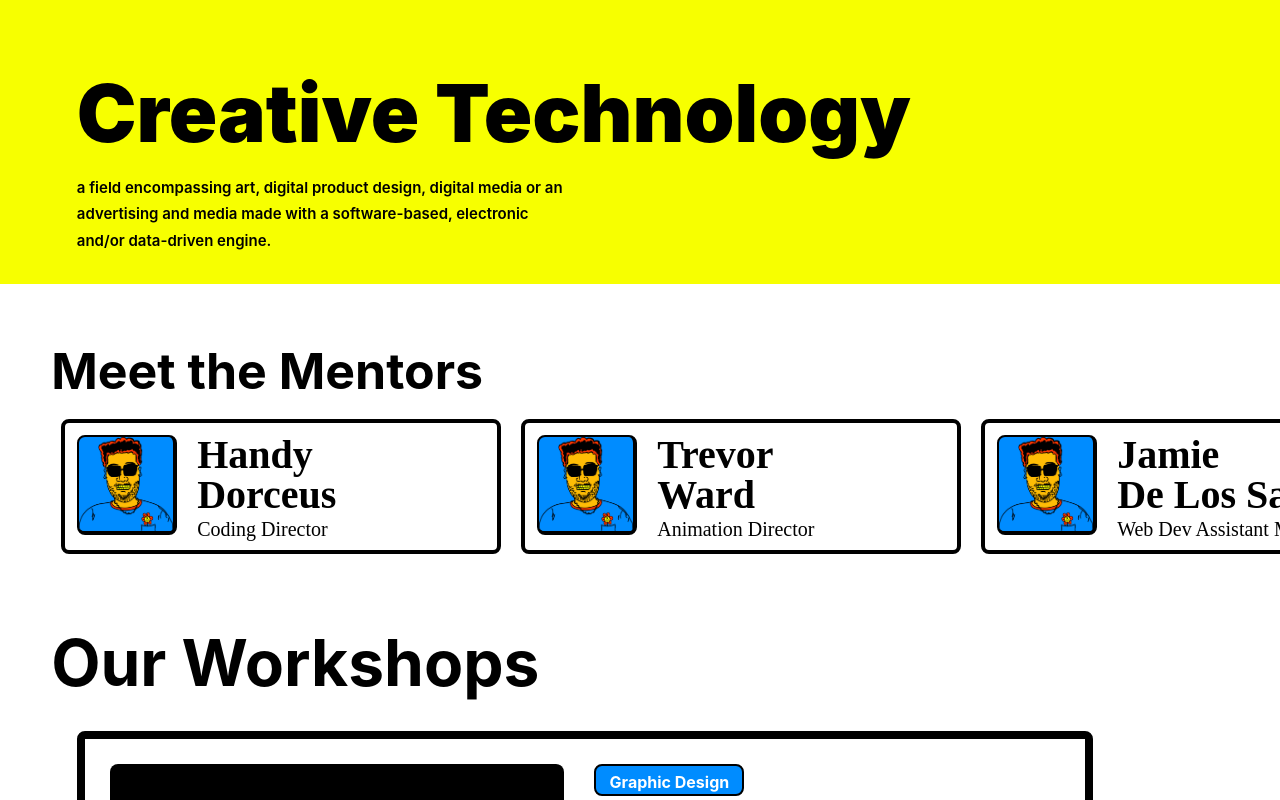
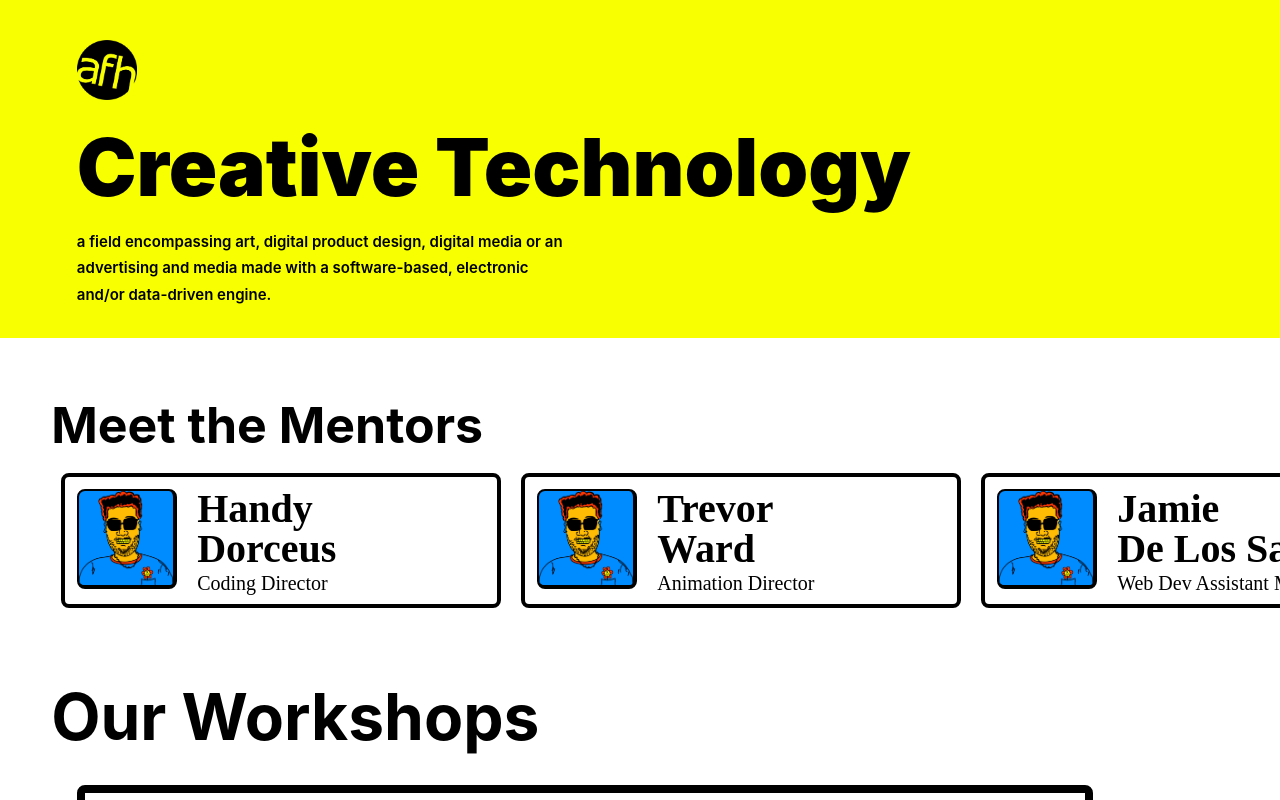
Before and after one commit to Artists-for-Humanity/afhonline, a Next.js app in the folder nextjs-blog/: page /ctech in a window 1280 px wide. Shown: the top 800 px of the page. Built offline with nearby package versions, Linux system fonts and the light colour scheme.

Commit message:
added home button to StudioHome

```diff
--- a/nextjs-blog/components/StudioHome/index.tsx
+++ b/nextjs-blog/components/StudioHome/index.tsx
@@ -1,6 +1,7 @@
 import React from "react";
 import Head from "next/head";
 import styles from "./styles.module.css";
+import Image from 'next/image';
 
 interface studioHomeProps {
   studio: String;
@@ -23,6 +24,15 @@ const studioHome: React.FC<studioHomeProps> = ({
       </Head>
 
       <div className={styles.hero}>
+        <a href={"/"}>
+          <Image
+            src={"/images/logo.png"}
+            width={60}
+            height={60}
+            alt={"Home Button"}
+            className={styles.homeButton}
+          />
+        </a>
         <div className={styles.title}> {studio} </div>
         <div className={styles.description}> {description} </div>
       </div>
--- a/nextjs-blog/components/StudioHome/styles.module.css
+++ b/nextjs-blog/components/StudioHome/styles.module.css
@@ -11,8 +11,13 @@
     margin-bottom:50px;
 }
 
+.homeButton {
+    /* padding:20px; */
+    margin-top:40px;
+}
+
 .title {
-    padding-top: 70px;
+    padding-top: 20px;
     margin-bottom:20px;
     font-style: normal;
     font-weight: 1000;
```
Also changed, not shown: nextjs-blog/public/images/logo.png (added).
